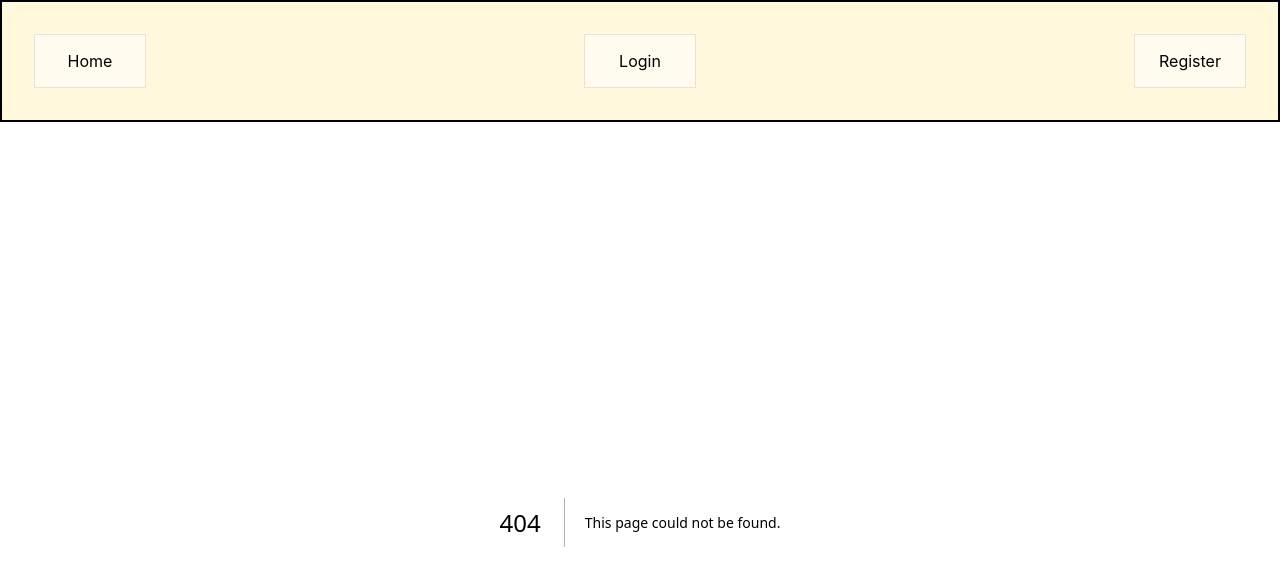
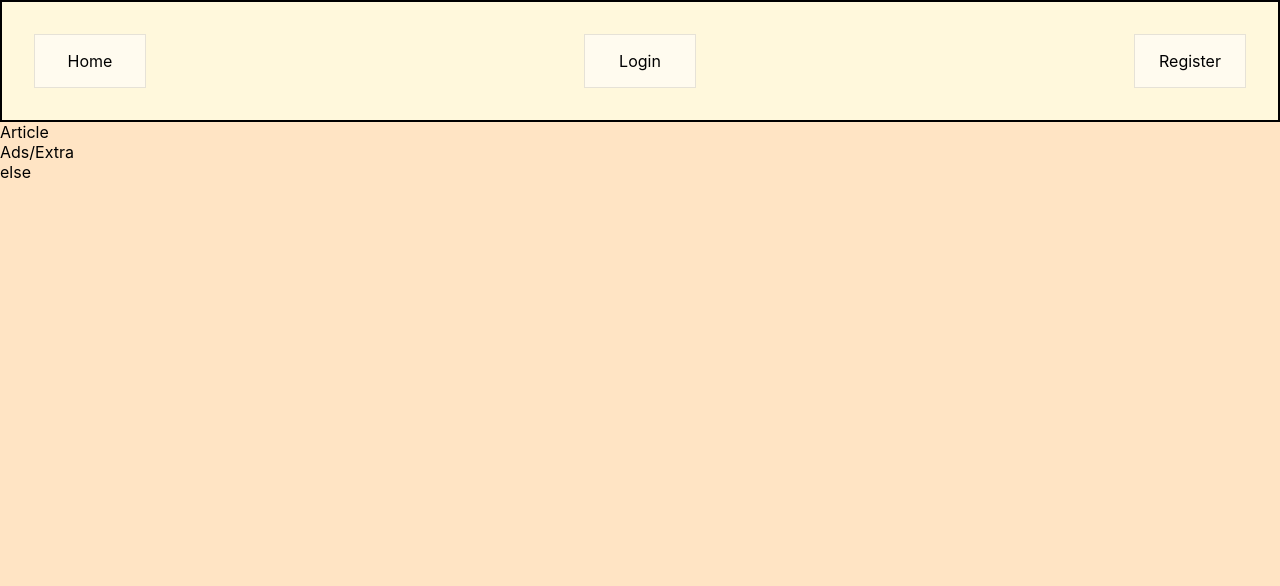
Before and after one commit to RosiNi97/Blog, a Next.js app: page /navbar/blogcollection in a window 1280 px wide. Before the commit this address had no page. Shown: the top 586 px of the page. Built offline with nearby package versions, Linux system fonts and the light colour scheme; no server answers; the database is empty.

Commit message:
blogcollection

```diff
--- a/firebase/firestore.ts
+++ b/firebase/firestore.ts
@@ -1,8 +1,6 @@
-import { getFirestore } from "firebase/firestore";
 import app from "./firebaseConfig";
-import { collection, addDoc } from "firebase/firestore";
+import { collection, addDoc, getDocs, getFirestore } from "firebase/firestore";
 import { User } from "firebase/auth";
-
 export const db = getFirestore(app);
 
 export const AddUser = async (email: string, userID: string) => {
@@ -16,3 +14,7 @@ export const AddUser = async (email: string, userID: string) => {
     console.error("Error adding document: ", e);
   }
 };
+
+export const getblogcollections = async () => {
+return await getDocs(collection(db, "blogs"));
+}
--- a/pages/_app.tsx
+++ b/pages/_app.tsx
@@ -4,10 +4,8 @@ import Layout from "../components/features/layout/Layuot";
 
 export default function App({ Component, pageProps }: AppProps) {
   return (
-    <div>
       <Layout>
         <Component {...pageProps} />
       </Layout>
-    </div>
   );
 }
--- a/pages/index.tsx
+++ b/pages/index.tsx
@@ -1,5 +1,6 @@
 import styles from "../styles/Home.module.css";
 import Head from "next/head";
+import BlogCollection from "./navbar/blogcollection";
 export default function Home() {
   return (
     <div className={styles.container}>
@@ -8,6 +9,7 @@ export default function Home() {
         <meta name="blog" content="blog" />
       </Head>
       <h1>HOME PAGE</h1>
+      <BlogCollection/>
     </div>
   );
 }
--- /dev/null
+++ b/pages/navbar/blogcollection.tsx
@@ -0,0 +1,28 @@
+import { getblogcollections } from "../../firebase/firestore"
+import { useEffect, useState } from "react"
+import { render } from "react-dom";
+import {blogcollection} from "../../styles/blog.modules" ;
+
+export default function BlogCollection() {
+  const [blogs, setblogs] = useState<any>();
+  useEffect(() => {
+    getblogcollections()
+      .then(result => Array.from(result.docs))
+      .catch(error => Array.from(error))
+  }, [])
+  return (
+    blogs
+      ?
+      Array.from("").map(() => {
+      })
+      :
+      <div>
+        <article>Article</article>
+
+        <aside>Ads/Extra</aside>
+
+        <footer>else</footer>
+      </div>
+
+  )
+}
--- a/styles/globals.css
+++ b/styles/globals.css
@@ -15,7 +15,3 @@ a {
 * {
   box-sizing: border-box;
 }
-  body {
-    color: white;
-    background: black;
-  }
```
